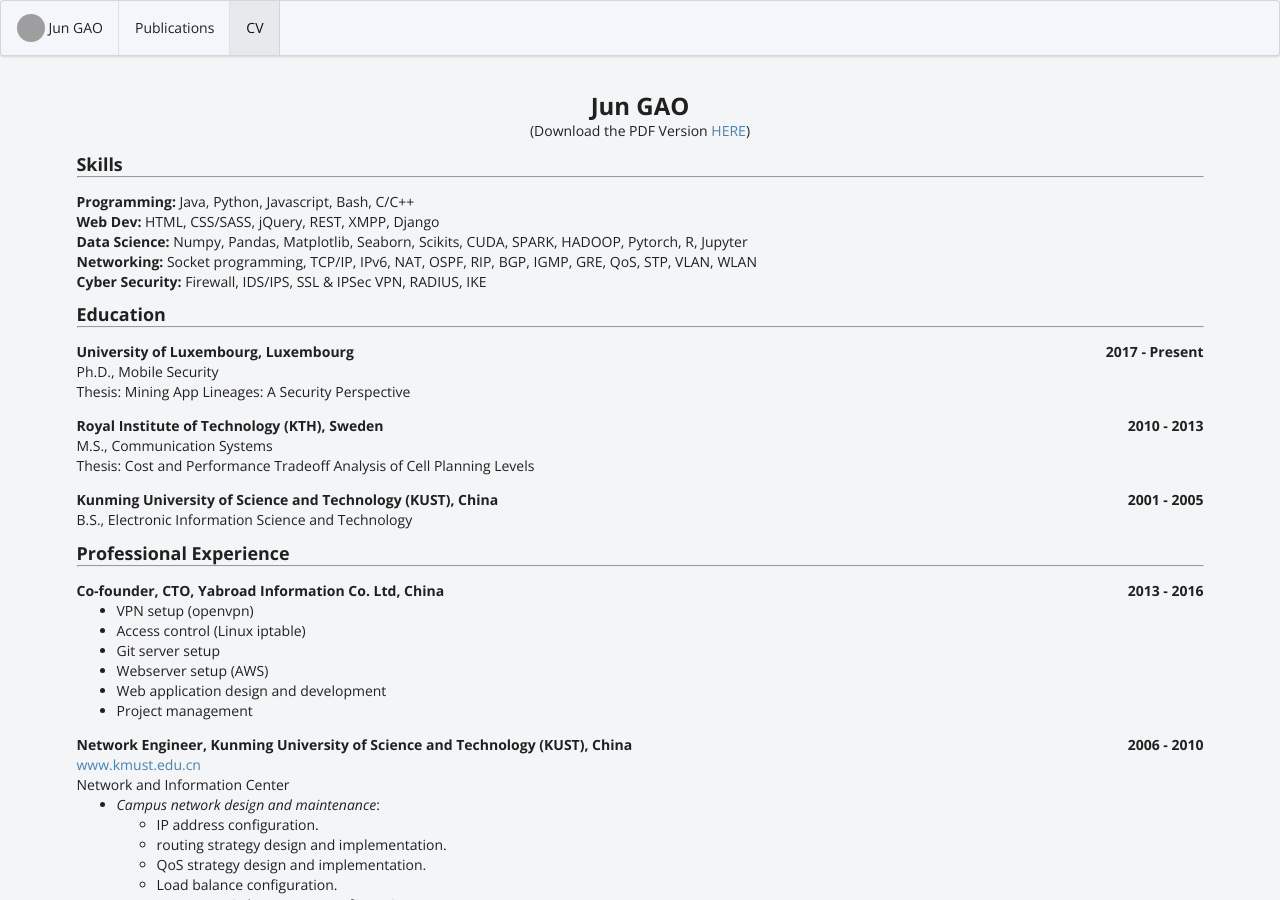
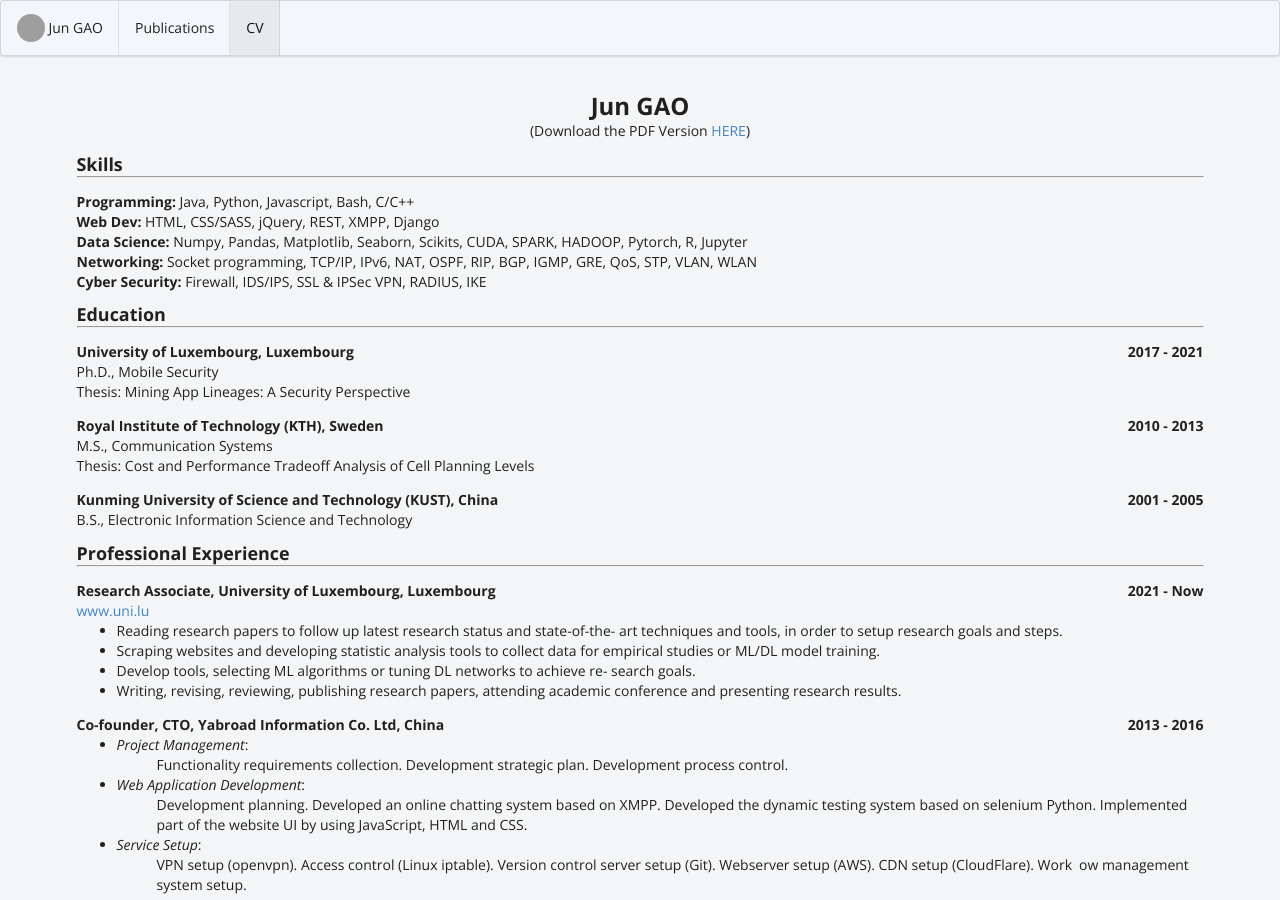
Before and after one commit to gaojun0816/gaojun0816.github.io, a Jekyll site: the page built from bio/index.html, in a window 1280 px wide and 900 px high. Built offline with Jekyll 4.4.1, drawn with Linux system fonts in a browser that asks for light colours; a style sheet for code colours, icons or effects is not loaded; grey boxes are pictures that could not be loaded.

Commit message:
update bil

```diff
--- a/_data/bio.json
+++ b/_data/bio.json
@@ -1,13 +1,13 @@
 {
   "basics": {
     "name": "Jun GAO",
-    "label": "Doctoral Researcher",
+    "label": "Research Associate",
     "cv": "/resources/CV_wo_photo.pdf",
     "picture": "/images/jun_square.jpg",
     "email": "gaojun0816@yahoo.com",
     "phone": "+352 661 445 720",
     "website": "https://gaojun0816.github.io",
-    "summary": "I am a doctoral researcher at the [University of Luxembourg](https://wwwen.uni.lu/) under the supervision of [Prof. Jacques Klein](https://jacquesklein2302.github.io/) and [Prof. Tegawendé F. BISSYANDE](https://bissyande.github.io/). My research topic is on the security of Android applications. The main tasks include: 1) Developing static analysis tools with mainly Java. 2) Mining tool reports for features, patterns, etc., with Python and relevant data analysis libraries (e.g., numpy, pandas, matplotlib). 3) Deploying investigations and analyses on [HPC](https://hpc.uni.lu/) for large scale study with Bash and Python script.<br/><br/>I received my M.S. degree in Communication Systems from [Royal Institute of Technology (KTH)](https://www.kth.se/en), Sweden, and will be granted a Ph.D. degree in Computer Science in Jan 2021. I have more than 7 years of professional experience in a few different technical sectors as well. These reflect my eagerness for various technologies and competency in efficient self-learning. I am open-minded and also a person of critical thinking and self-examination.<br/><br/> In my leisure time, I am a jogger and badminton player. I enjoy reading Sci-Fi novels, books on physics, mathematics, economics as well as history. I also do side projects on machine learning and microcontroller programming.",
+    "summary": "I am a Research Associate at the [University of Luxembourg](https://wwwen.uni.lu/) in group [TruX](https://wwwfr.uni.lu/snt/research/trux) jointly led by [Prof. Jacques Klein](https://jacquesklein2302.github.io/) and [Prof. Tegawendé F. BISSYANDE](https://bissyande.github.io/). My research topic is on the security of Android applications. <br/><br/>I received my Ph.D. degree in Computer Science in early 2021 from [University of Luxembourg](https://wwwen.uni.lu/). I have more than 7 years of professional experience in quite a few different technical sectors as well. These reflect my eagerness for various technologies and competency in efficient self-learning. I am open-minded and I'm a person of critical thinking and self-examination.<br/><br/> In my leisure time, I am a jogger and badminton player. I enjoy reading Sci-Fi novels, books on physics, mathematics, economics as well as history. I also do side projects on machine learning and microcontroller programming.",
     "location": {
       "address": "12 rue des Roses",
       "postalCode": "7249",
@@ -35,6 +35,20 @@
   },
   "work": [
     {
+      "company": "University of Luxembourg, Luxembourg",
+      "position": "Research Associate",
+      "website": "https://www.uni.lu",
+      "startDate": "2021-01-15",
+      "endDate": "Now",
+      "summary": "",
+      "highlights": [
+        "Reading research papers to follow up latest research status and state-of-the- art techniques and tools, in order to setup research goals and steps.",
+        "Scraping websites and developing statistic analysis tools to collect data for empirical studies or ML/DL model training.",
+        "Develop tools, selecting ML algorithms or tuning DL networks to achieve re- search goals.",
+        "Writing, revising, reviewing, publishing research papers, attending academic conference and presenting research results."
+      ]
+    },
+    {
       "company": "Yabroad Information Co. Ltd, China",
       "position": "Co-founder, CTO",
       "website": "",
@@ -42,12 +56,9 @@
       "endDate": "2016-06-01",
       "summary": "",
       "highlights": [
-        "VPN setup (openvpn)",
-        "Access control (Linux iptable)",
-        "Git server setup",
-        "Webserver setup (AWS)",
-        "Web application design and development",
-        "Project management"
+        "<em>Project Management</em>: <ul> <ui>Functionality requirements collection.</ui> <ui>Development strategic plan.</ui> <ui>Development process control.</ui> </ul> ",
+        "<em>Web Application Development</em>: <ul> <ui>Development planning.</ui> <ui>Developed an online chatting system based on XMPP.</ui> <ui>Developed the dynamic testing system based on selenium Python.</ui> <ui>Implemented part of the website UI by using JavaScript, HTML and CSS.</ui> </ul>",
+        "<em>Service Setup</em>: <ul> <ui>VPN setup (openvpn).</ui> <ui>Access control (Linux iptable).</ui> <ui>Version control server setup (Git).</ui> <ui>Webserver setup (AWS).</ui> <ui>CDN setup (CloudFlare).</ui> <ui>Work ow management system setup.</ui> </ul>",
       ]
     },
     {
@@ -64,17 +75,25 @@
       ]
     }
   ],
+  "services": [
+    {
+      "conference": "The 2018 International Workshop on Advances in Mobile App Analysis",
+      "abbr": "A-Mobile 2018",
+      "position": "Publicity Chair",
+      "year": "2018",
+      "link": "https://a-mobile.github.io/amobile2018.html",
+      "summary": ""
+    },
+    {
+      "conference": "The 32nd IFIP International Conference on Testing Software and Systems",
+      "abbr": "IFIP-ICTSS 2020",
+      "position": "Program Committee",
+      "year": "2020",
+      "link": "http://home.ing.unisannio.it/ictss2020/",
+      "summary": ""
+    }
+  ],
   "volunteer": [
-    {
-      "organization": "",
-      "position": "Editorial Boards",
-      "summary": "",
-      "highlights": [
-        "Journal of Empirical Software Engineering, 2004-2008",
-        "IEEE Transactions on Software Engineering, 2000-2004",
-        "International Journal of Computer Supported Cooperative Work, 1997-2004"
-      ]
-    },
     {
       "organization": "",
       "position": "Industrial Boards",
@@ -117,7 +136,7 @@
       "area": "Mobile Security",
       "studyType": "Ph.D.",
       "startDate": "2017-01-15",
-      "endDate": "Present",
+      "endDate": "2021-01-14",
       "gpa": "",
       "courses": [],
       "thesis": "Mining App Lineages: A Security Perspective"
@@ -337,7 +356,7 @@
   "interests": [
     {
       "name": "Mobile Security",
-      "keywords": []
+      "keywords": [Android]
     },
     {
       "name": "Static Analysis",
@@ -347,7 +366,7 @@
       ]
     },
     {
-      "name": "Machine Learning/Deep Learing",
+      "name": "ML/DL",
       "keywords": []
     },
     {
```
